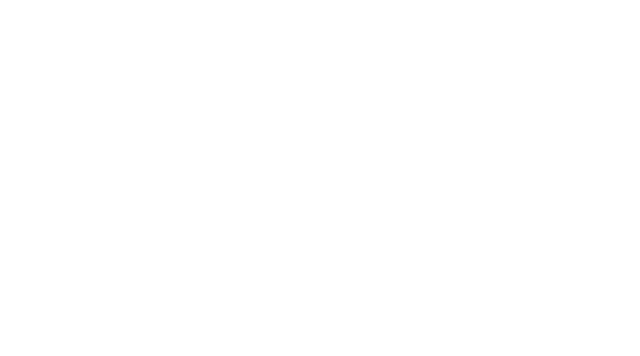
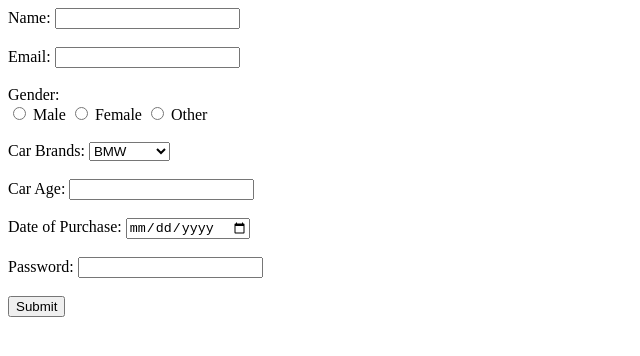
Before and after one commit to acciojob/car-insurance-form-teja-accio, a website: page main.html in a window 1280 px wide. Shown: the whole page, without its empty margins (0-640 px from the left). Drawn offline with Linux system fonts and the light colour scheme.

Commit message:
created a submission

```diff
--- a/main.html
+++ b/main.html
@@ -8,6 +8,39 @@
 
 <body>
 	<!-- the entire body must be written by student -->
+	<form action="your_server_script.php" method="post">
+        <label for="name">Name:</label>
+        <input type="text" id="name" name="name" required><br><br>
+
+        <label for="email">Email:</label>
+        <input type="email" id="email" name="email" required><br><br>
+
+        <label>Gender:</label><br>
+        <input type="radio" id="male" name="gender" value="male" required>
+        <label for="male">Male</label>
+        <input type="radio" id="female" name="gender" value="female" required>
+        <label for="female">Female</label>
+        <input type="radio" id="other" name="gender" value="other" required>
+        <label for="other">Other</label><br><br>
+
+        <label for="cars">Car Brands:</label>
+        <select id="cars" name="cars">
+            <option value="BMW">BMW</option>
+            <option value="Audi">Audi</option>
+            <option value="Mercedez">Mercedez</option>
+        </select><br><br>
+
+        <label for="carage">Car Age:</label>
+        <input type="number" id="carage" name="carage" required><br><br>
+
+        <label for="dop">Date of Purchase:</label>
+        <input type="date" id="dop" name="dop" required><br><br>
+
+        <label for="password">Password:</label>
+        <input type="password" id="password" name="password" required><br><br>
+
+        <button type="submit">Submit</button>
+    </form>
     <script type="text/javascript" src="./script.js">
 </script>
 
```
